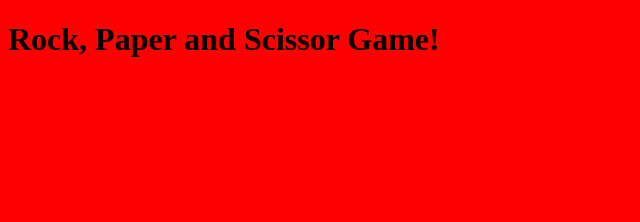
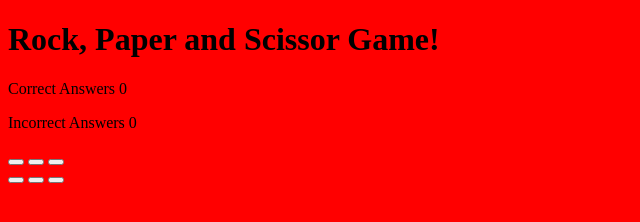
Before and after one commit to GaryS007/Project-2, a plain HTML site: page index.html in a window 1280 px wide. Shown: the whole page, without its empty margins (0-640 px from the left). Drawn offline with Linux system fonts and the light colour scheme.

Commit message:
Add HTML layout without content

```diff
--- a/index.html
+++ b/index.html
@@ -10,7 +10,10 @@
 <body>
     <h1 class="heading">Rock, Paper and Scissor Game!</h1>
     <script src="assets/js/script.js"></script>
-
+    <div id="score-area">
+        <p class="scores">Correct Answers <span id="player-score">0</span></p>
+        <p class="scores">Incorrect Answers <span id="computer-score">0</span></p>
+    </div>
     <div id="game-area">
         <div id="player-area">
             <div id="player-choice"></div>
@@ -19,5 +22,15 @@
             <div id="computer-choice"></div>
         </div>
     </div>
+    <div id="game-options">
+        <button data-type="rock" class="rock--btn"></button>
+        <button data-type="paper" class="paper--btn"></button>
+        <button data-type="scissor" class="scissor--btn"></button>
+    </div>
+    <div id="change-difficulty">
+        <button data-type="easy" class="easy--btn"></button>
+        <button data-type="challenging" class="challenging--btn"></button>
+        <button data-type="impossible" class="impossible--btn"></button>
+    </div>
 </body>
 </html>
```
